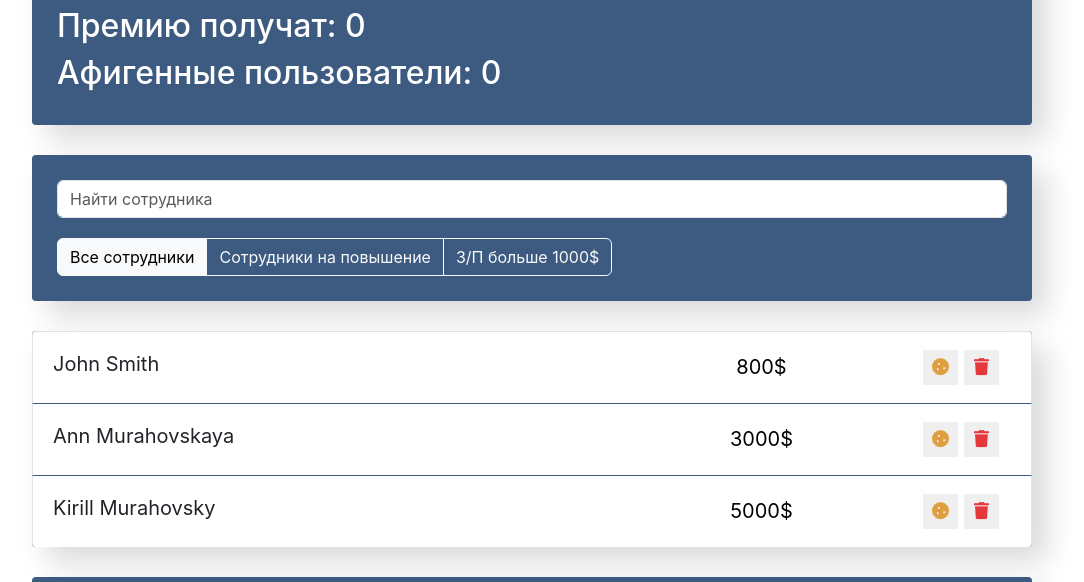
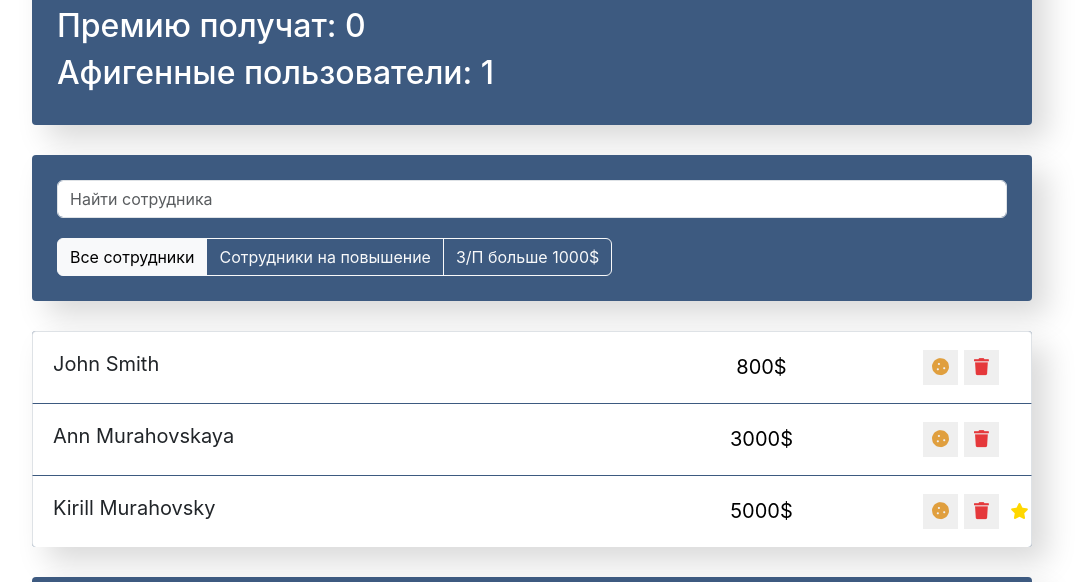
Before and after one commit to Arsaide/employees_template, a React (Create React App) app: page / in a window 1280 px wide. Shown: the part 170-752 px from the top of the page, without its empty margins (108-1192 px from the left). Built offline with nearby package versions, Linux system fonts and the light colour scheme.

Commit message:
update filter

```diff
--- a/src/components/app-filter/app-filter.jsx
+++ b/src/components/app-filter/app-filter.jsx
@@ -1,23 +1,28 @@
 import './app-filter.css';
 
-export const AppFilter = () => {
+export const AppFilter = (props) => {
+    const buttonsData = [
+        {name: 'all', label: 'Все сотрудники'},
+        {name: 'like', label: 'Сотрудники на повышение'},
+        {name: 'moreThen1000', label: 'З/П больше 1000$'}
+    ]
+
     return (
         <div className="btn-group">
-            <button
-                className="btn btn-light"
-                type="button">
-                    Все сотрудники
-            </button>
-            <button
-                className="btn btn-outline-light"
-                type="button">
-                    Сотрудники на повышение
-            </button>
-            <button
-                className="btn btn-outline-light"
-                type="button">
-                    З/П больше 1000$
-            </button>
+            {buttonsData.map(({name, label}) => {
+                const active = props.filter === name;
+                const clazz = active ? 'btn-light' : 'btn-outline-light'
+
+                return (
+                    <button
+                        className={`btn ${clazz}`}
+                        type="button"
+                        key={name}
+                        onClick={() => props.onFilterSelect(name)}>
+                            {label}
+                    </button>
+                )
+            })}
         </div>
     )
 };
--- a/src/components/app/app.jsx
+++ b/src/components/app/app.jsx
@@ -14,8 +14,10 @@ export default class App extends Component {
             data: [
                 {name: 'John Smith', salary: 800, increase: false, like: false,  id: 1},
                 {name: 'Ann Murahovskaya', salary: 3000, increase: false, like: false, id: 2},
-                {name: 'Kirill Murahovsky', salary: 5000, increase: false, like: false, id: 3}
-            ]
+                {name: 'Kirill Murahovsky', salary: 5000, increase: false, like: true, id: 3}
+            ],
+            term: '',
+            filter: 'all'
         }
         this.maxId = 4;
     }
@@ -56,10 +58,42 @@ export default class App extends Component {
         }))
     }
 
+    searchEmp = (items, term) => {
+        if (term.length === 0) {
+            return items;
+        }
+
+        return items.filter(item => {
+            return item.name.indexOf(term) > -1;
+        });
+    }
+
+    onUpdateSearch = (term) => {
+        this.setState({term})
+    }
+
+    filterPost = (items, filter) => {
+        switch(filter) {
+            case 'like':
+                return items.filter(item => item.like);
+            case 'moreThen1000':
+                return items.filter(item => item.salary > 1000);
+            default:
+                return items
+        }
+    }
+
+    onFilterSelect = (filter) => {
+        this.setState({filter});
+    }
+
     render() {
+        const {data, term, filter} = this.state
         const employees = this.state.data.length;
         const increased = this.state.data.filter(item => item.increase).length;
         const liked = this.state.data.filter(item => item.like).length;
+        // const visibleData = this.searchEmp(data, term);
+        const visibleData = this.filterPost(this.searchEmp(data, term), filter);
 
         return (
             <div className="app">
@@ -69,12 +103,14 @@ export default class App extends Component {
                     liked={liked}/>
 
                 <div className="search-panel">
-                    <SearchPanel />
-                    <AppFilter />
+                    <SearchPanel onUpdateSearch={this.onUpdateSearch}/>
+                    <AppFilter
+                        filter={filter}
+                        onFilterSelect={this.onFilterSelect}/>
                 </div>
 
                 <EmployeesList
-                    data={this.state.data}
+                    data={visibleData}
                     onDelete={this.deleteItem}
                     onToggleProp={this.onToggleProp}    />
                 <EmpoloyeesAddForm onAdd={this.addItem}/>
--- a/src/components/search-panel/search-panel.jsx
+++ b/src/components/search-panel/search-panel.jsx
@@ -1,10 +1,29 @@
+import { Component } from 'react';
 import './search-panel.css';
 
-export const SearchPanel = () => {
-    return (
-        <input
-            type="text"
-            className='form-control search-input'
-            placeholder='Найти сотрудника' />
-    )
+export class SearchPanel extends Component {
+    constructor(props) {
+        super(props)
+        this.state = {
+            term: ''
+        }
+    }
+
+    onUpdateSearchLocal = (e) => {
+        const term = e.target.value;
+        this.setState({term});
+        this.props.onUpdateSearch(term);
+    }
+
+    render() {
+        return (
+            <input
+                type="text"
+                className='form-control search-input'
+                placeholder='Найти сотрудника'
+                value={this.state.term}
+                onChange={this.onUpdateSearchLocal}/>
+        )
+    }
+
 }
```
